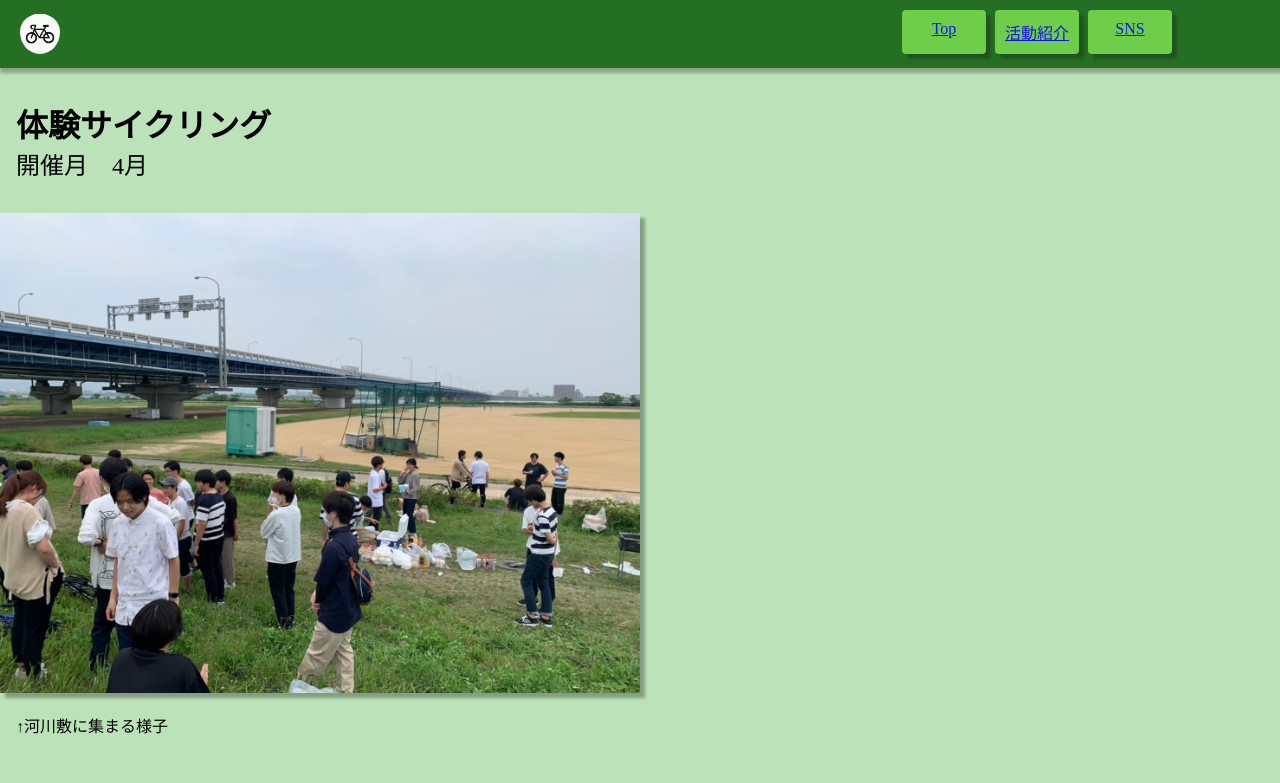
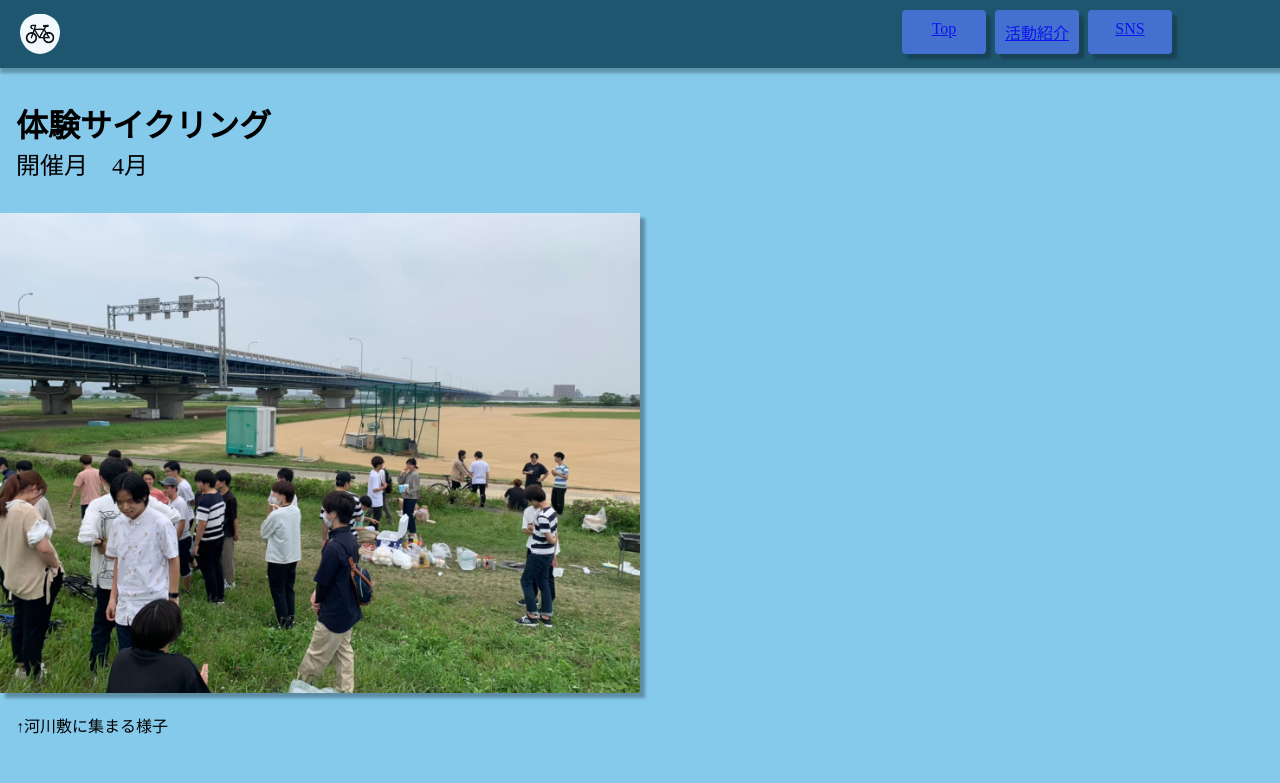
Before and after one commit to haruki-lo-shelon/tokushimaU-CyclingClub, a plain HTML site: page trial.html in a window 1280 px wide. Shown: the top 783 px of the page. Drawn offline with Linux system fonts and the light colour scheme.

Commit message:
Add files via upload

```diff
--- a/css/styles.css
+++ b/css/styles.css
@@ -1,6 +1,6 @@
 body {
     margin: 0;
-    background: #bce2b9;
+    background: #85caeb;
 }
 
 header {
@@ -16,7 +16,7 @@ header ul {
     margin-bottom: 0;
     padding: 10px 20px;
     padding-right: 100%;
-    background: #136313;
+    background: #134a63;
     opacity: .9;
     color: #fff;
     box-shadow: 0px 5px 3px rgba(0, 0, 0, 0.3);
@@ -46,7 +46,7 @@ header .btn{
     height: 24px;
     display: block;
     padding: 10px;
-    background:  #66cc3d;
+    background:  #3d68cc;
     border-radius: 4px;
     box-shadow: 5px 5px 3px rgba(0, 0, 0, 0.3);
 }
@@ -97,10 +97,6 @@ header .btn:hover {
     text-shadow: 2px 2px 1px black;
 }
 
-.index > p {
-    text-align: center;
-}
-
 .container > section {
     display: flex;
     margin: 32px auto;
@@ -144,7 +140,7 @@ header .btn:hover {
 footer {
     padding: 64px;
     padding-bottom: 100%;
-    background: #206313;
+    background: #134a63;
     color: #98969c;
     text-align: center;
 }
```
